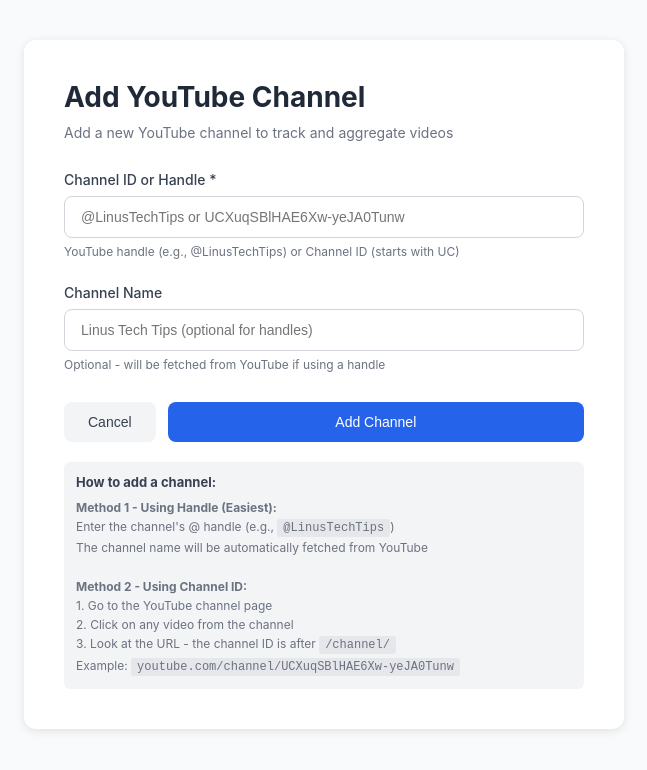
After one commit to paulsundquist/php-yt-api, a PHP site: page /addChannel.html in a window 1280 px wide. The commit adds this page. Shown: the top 770 px of the page, without its empty margins (316-963 px from the left). Run offline with PHP 8.4, Linux system fonts and the light colour scheme.

Commit message:
Add channel management and watch tracking features
- Add addChannel.html page for adding new channels
- Support YouTube @ handles via API resolution
- Add POST /channels endpoint with automatic video fetching
- Implement browser-based watch history tracking with localStorage
- Add visual indicators for watched videos (dimmed, badge, grayscale)
- Add spacebar keyboard control for play/pause
- Fix SQL parameter error in addChannel method
- Update API to fetch initial videos when adding channels

🤖 Generated with [Claude Code](https://claude.com/claude-code)

Co-Authored-By: Claude <noreply@anthropic.com>

```diff
--- /dev/null
+++ b/addChannel.html
@@ -0,0 +1,335 @@
+<!DOCTYPE html>
+<html lang="en">
+<head>
+    <meta charset="UTF-8">
+    <meta name="viewport" content="width=device-width, initial-scale=1.0">
+    <title>Add YouTube Channel</title>
+    <style>
+        * {
+            margin: 0;
+            padding: 0;
+            box-sizing: border-box;
+        }
+
+        body {
+            font-family: -apple-system, BlinkMacSystemFont, 'Segoe UI', Roboto, Oxygen, Ubuntu, Cantarell, sans-serif;
+            background: #f9fafb;
+            padding: 40px 20px;
+        }
+
+        .container {
+            max-width: 600px;
+            margin: 0 auto;
+            background: white;
+            border-radius: 12px;
+            box-shadow: 0 2px 10px rgba(0,0,0,0.1);
+            padding: 40px;
+        }
+
+        h1 {
+            color: #1f2937;
+            font-size: 28px;
+            margin-bottom: 10px;
+        }
+
+        .subtitle {
+            color: #6b7280;
+            font-size: 14px;
+            margin-bottom: 30px;
+        }
+
+        .form-group {
+            margin-bottom: 25px;
+        }
+
+        label {
+            display: block;
+            color: #374151;
+            font-weight: 500;
+            margin-bottom: 8px;
+            font-size: 14px;
+        }
+
+        input[type="text"] {
+            width: 100%;
+            padding: 12px 16px;
+            border: 1px solid #d1d5db;
+            border-radius: 8px;
+            font-size: 14px;
+            transition: border-color 0.2s;
+        }
+
+        input[type="text"]:focus {
+            outline: none;
+            border-color: #2563eb;
+            box-shadow: 0 0 0 3px rgba(37, 99, 235, 0.1);
+        }
+
+        .help-text {
+            color: #6b7280;
+            font-size: 12px;
+            margin-top: 6px;
+        }
+
+        .button-group {
+            display: flex;
+            gap: 12px;
+            margin-top: 30px;
+        }
+
+        button {
+            padding: 12px 24px;
+            border: none;
+            border-radius: 8px;
+            font-size: 14px;
+            font-weight: 500;
+            cursor: pointer;
+            transition: background-color 0.2s;
+        }
+
+        .btn-primary {
+            background: #2563eb;
+            color: white;
+            flex: 1;
+        }
+
+        .btn-primary:hover {
+            background: #1d4ed8;
+        }
+
+        .btn-primary:disabled {
+            background: #9ca3af;
+            cursor: not-allowed;
+        }
+
+        .btn-secondary {
+            background: #f3f4f6;
+            color: #374151;
+        }
+
+        .btn-secondary:hover {
+            background: #e5e7eb;
+        }
+
+        .alert {
+            padding: 16px;
+            border-radius: 8px;
+            margin-bottom: 20px;
+            font-size: 14px;
+        }
+
+        .alert-success {
+            background: #d1fae5;
+            color: #065f46;
+        }
+
+        .alert-error {
+            background: #fee2e2;
+            color: #991b1b;
+        }
+
+        .alert-info {
+            background: #dbeafe;
+            color: #1e40af;
+        }
+
+        .spinner {
+            display: inline-block;
+            width: 16px;
+            height: 16px;
+            border: 2px solid #ffffff;
+            border-top: 2px solid transparent;
+            border-radius: 50%;
+            animation: spin 0.6s linear infinite;
+            margin-right: 8px;
+            vertical-align: middle;
+        }
+
+        @keyframes spin {
+            0% { transform: rotate(0deg); }
+            100% { transform: rotate(360deg); }
+        }
+
+        .example {
+            background: #f3f4f6;
+            padding: 12px;
+            border-radius: 6px;
+            margin-top: 20px;
+        }
+
+        .example h3 {
+            color: #374151;
+            font-size: 13px;
+            margin-bottom: 8px;
+        }
+
+        .example p {
+            color: #6b7280;
+            font-size: 12px;
+            line-height: 1.6;
+        }
+
+        .example code {
+            background: #e5e7eb;
+            padding: 2px 6px;
+            border-radius: 3px;
+            font-family: 'Courier New', monospace;
+            font-size: 12px;
+        }
+    </style>
+</head>
+<body>
+    <div class="container">
+        <h1>Add YouTube Channel</h1>
+        <p class="subtitle">Add a new YouTube channel to track and aggregate videos</p>
+
+        <div id="message-area"></div>
+
+        <form id="channel-form">
+            <div class="form-group">
+                <label for="channel_id">Channel ID or Handle *</label>
+                <input
+                    type="text"
+                    id="channel_id"
+                    name="channel_id"
+                    placeholder="@LinusTechTips or UCXuqSBlHAE6Xw-yeJA0Tunw"
+                    required
+                >
+                <p class="help-text">YouTube handle (e.g., @LinusTechTips) or Channel ID (starts with UC)</p>
+            </div>
+
+            <div class="form-group">
+                <label for="channel_name">Channel Name</label>
+                <input
+                    type="text"
+                    id="channel_name"
+                    name="channel_name"
+                    placeholder="Linus Tech Tips (optional for handles)"
+                >
+                <p class="help-text">Optional - will be fetched from YouTube if using a handle</p>
+            </div>
+
+            <div class="button-group">
+                <button type="button" class="btn-secondary" onclick="window.location.href='/'">
+                    Cancel
+                </button>
+                <button type="submit" class="btn-primary" id="submit-btn">
+                    Add Channel
+                </button>
+            </div>
+        </form>
+
+        <div class="example">
+            <h3>How to add a channel:</h3>
+            <p>
+                <strong>Method 1 - Using Handle (Easiest):</strong><br>
+                Enter the channel's @ handle (e.g., <code>@LinusTechTips</code>)<br>
+                The channel name will be automatically fetched from YouTube<br><br>
+
+                <strong>Method 2 - Using Channel ID:</strong><br>
+                1. Go to the YouTube channel page<br>
+                2. Click on any video from the channel<br>
+                3. Look at the URL - the channel ID is after <code>/channel/</code><br>
+                Example: <code>youtube.com/channel/UCXuqSBlHAE6Xw-yeJA0Tunw</code>
+            </p>
+        </div>
+    </div>
+
+    <script>
+        const form = document.getElementById('channel-form');
+        const messageArea = document.getElementById('message-area');
+        const submitBtn = document.getElementById('submit-btn');
+
+        form.addEventListener('submit', async (e) => {
+            e.preventDefault();
+
+            const channelId = document.getElementById('channel_id').value.trim();
+            const channelName = document.getElementById('channel_name').value.trim();
+
+            // Validation
+            if (!channelId) {
+                showMessage('Please enter a channel ID or handle', 'error');
+                return;
+            }
+
+            // Validate format - either @ handle or UC channel ID
+            const isHandle = channelId.startsWith('@');
+            const isChannelId = channelId.startsWith('UC');
+
+            if (!isHandle && !isChannelId) {
+                showMessage('Channel must be a handle (starting with @) or Channel ID (starting with UC)', 'error');
+                return;
+            }
+
+            // If using channel ID, require channel name
+            if (isChannelId && !channelName) {
+                showMessage('Channel name is required when using Channel ID', 'error');
+                return;
+            }
+
+            // Disable button and show loading
+            submitBtn.disabled = true;
+            submitBtn.innerHTML = '<span class="spinner"></span>Adding Channel & Fetching Videos...';
+
+            try {
+                const response = await fetch('/channels', {
+                    method: 'POST',
+                    headers: {
+                        'Content-Type': 'application/json'
+                    },
+                    body: JSON.stringify({
+                        channel_id: channelId,
+                        channel_name: channelName,
+                        fetch_videos: true
+                    })
+                });
+
+                const data = await response.json();
+
+                if (response.ok) {
+                    let successMsg = 'Channel added successfully!';
+                    if (data.video_stats && data.video_stats.videos_fetched) {
+                        successMsg += ` Fetched ${data.video_stats.videos_fetched} videos.`;
+                    }
+                    successMsg += ' Redirecting...';
+
+                    showMessage(successMsg, 'success');
+                    form.reset();
+
+                    // Redirect after 2 seconds
+                    setTimeout(() => {
+                        window.location.href = '/';
+                    }, 2000);
+                } else {
+                    showMessage(data.error || 'Failed to add channel', 'error');
+                    submitBtn.disabled = false;
+                    submitBtn.innerHTML = 'Add Channel';
+                }
+            } catch (error) {
+                console.error('Error:', error);
+                showMessage('Network error. Please try again.', 'error');
+                submitBtn.disabled = false;
+                submitBtn.innerHTML = 'Add Channel';
+            }
+        });
+
+        function showMessage(message, type) {
+            const alertClass = type === 'success' ? 'alert-success' :
+                              type === 'error' ? 'alert-error' : 'alert-info';
+
+            messageArea.innerHTML = `
+                <div class="alert ${alertClass}">
+                    ${message}
+                </div>
+            `;
+
+            // Auto-hide success messages after 5 seconds
+            if (type === 'success') {
+                setTimeout(() => {
+                    messageArea.innerHTML = '';
+                }, 5000);
+            }
+        }
+    </script>
+</body>
+</html>
```
Also changed, not shown: index.html (+93 -3 lines), index.php (+100 -9 lines), src/Database.php (+15 -0 lines), src/YouTubeService.php (+38 -0 lines).
